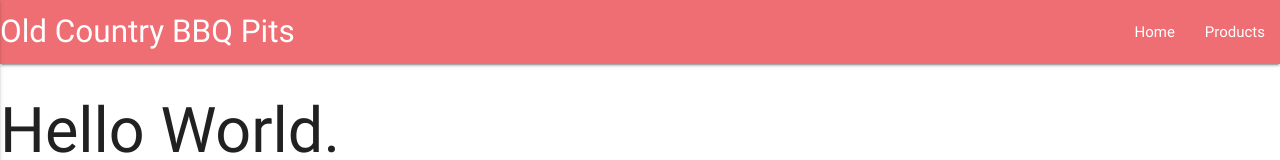
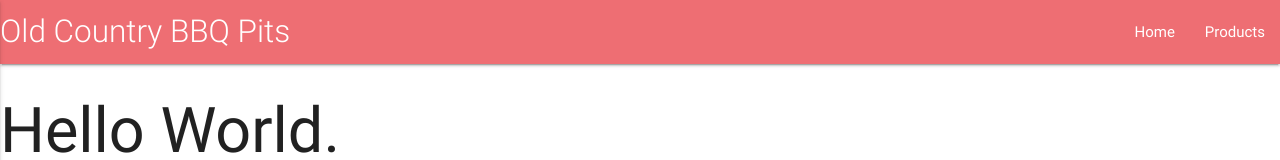
Before and after one commit to shadtek/oldcountry, a website: page public/index.html in a window 1280 px wide. Shown: the top 160 px of the page. Drawn offline with nearby package versions, Linux system fonts and the light colour scheme.

Commit message:
Add flow-text to brand-logo for tiny width

```diff
--- a/public/index.html
+++ b/public/index.html
@@ -41,7 +41,7 @@
 <body>
   <nav>
     <div class="nav-wrapper">
-      <a href="#" class="brand-logo left">Old Country BBQ Pits</a>
+      <a href="#" class="brand-logo left flow-text">Old Country BBQ Pits</a>
       <ul class="right hide-on-med-and-down">
         <li><a href="home.html">Home</a></li>
         <li><a href="404.html">Products</a></li>
```
